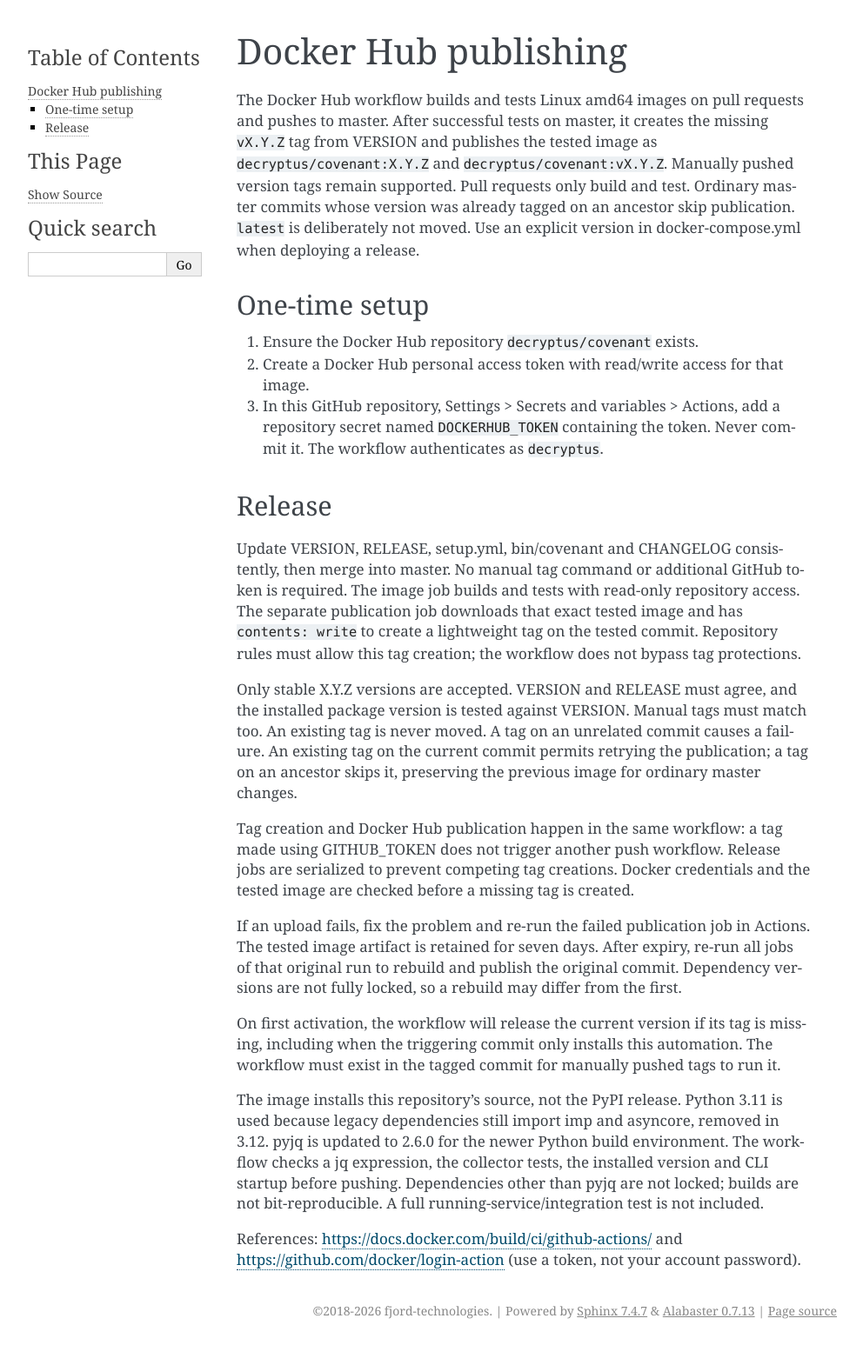
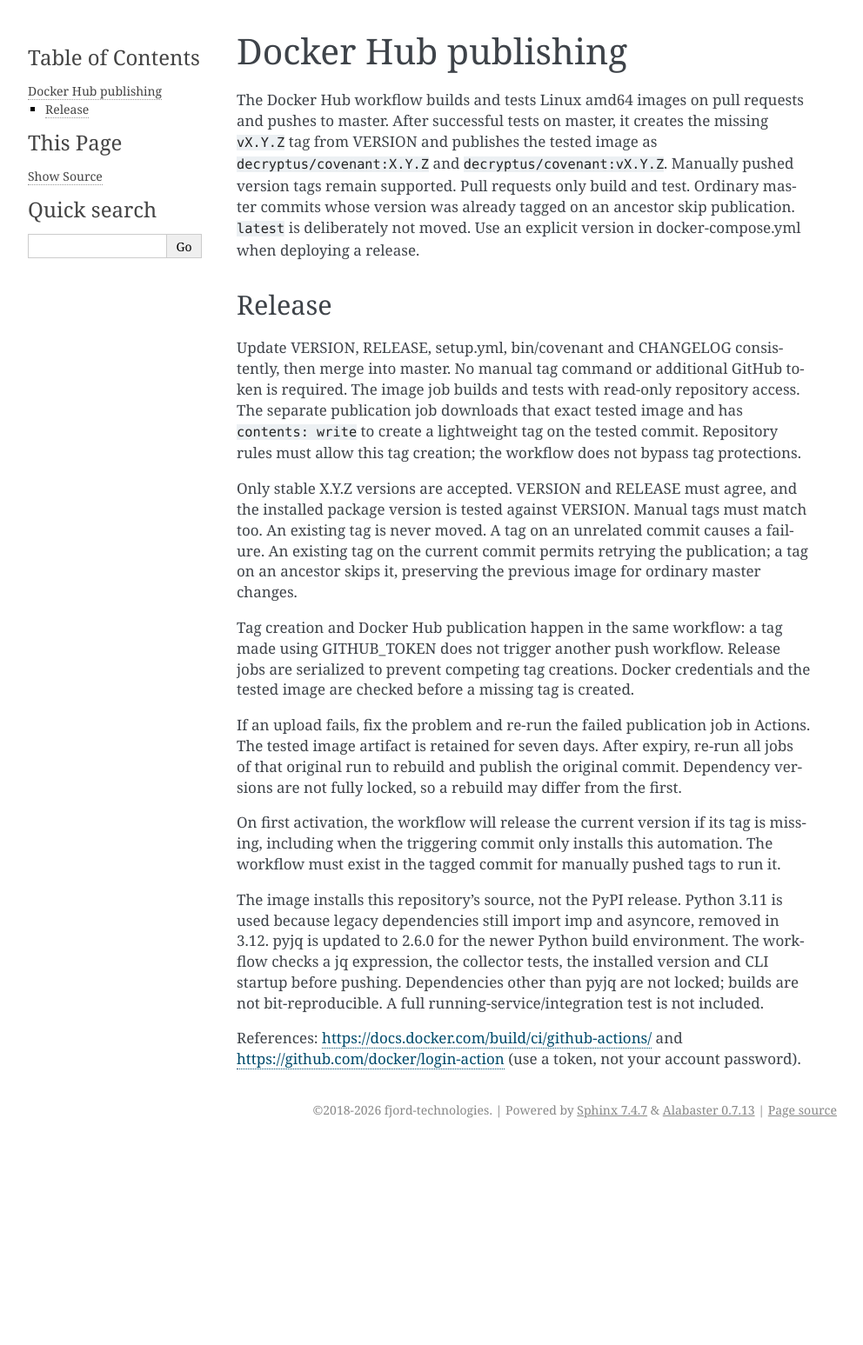
Before and after one commit to decryptus/covenant, a Sphinx documentation site: the page built from docs/dockerhub.md, in a window 1280 px wide. Shown: the whole page at 87% size, without its empty margins (148-1140 px from the left). Built offline with Sphinx 7.4.7, drawn with Linux system fonts in a browser that asks for light colours; after the commit the page ends 1316 px from its top, so only the background shows below that.

Commit message:
docs: remove Docker Hub credential setup instructions

```diff
--- a/docs/dockerhub.md
+++ b/docs/dockerhub.md
@@ -7,14 +7,6 @@ tag from VERSION and publishes the tested image as `decryptus/covenant:X.Y.Z` an
 Pull requests only build and test. Ordinary master commits whose version was
 already tagged on an ancestor skip publication. `latest` is deliberately not moved.
 Use an explicit version in docker-compose.yml when deploying a release.
-
-## One-time setup
-
-1. Ensure the Docker Hub repository `decryptus/covenant` exists.
-2. Create a Docker Hub personal access token with read/write access for that image.
-3. In this GitHub repository, Settings > Secrets and variables > Actions, add a
-   repository secret named `DOCKERHUB_TOKEN` containing the token. Never commit it.
-   The workflow authenticates as `decryptus`.
 
 ## Release
 
```
